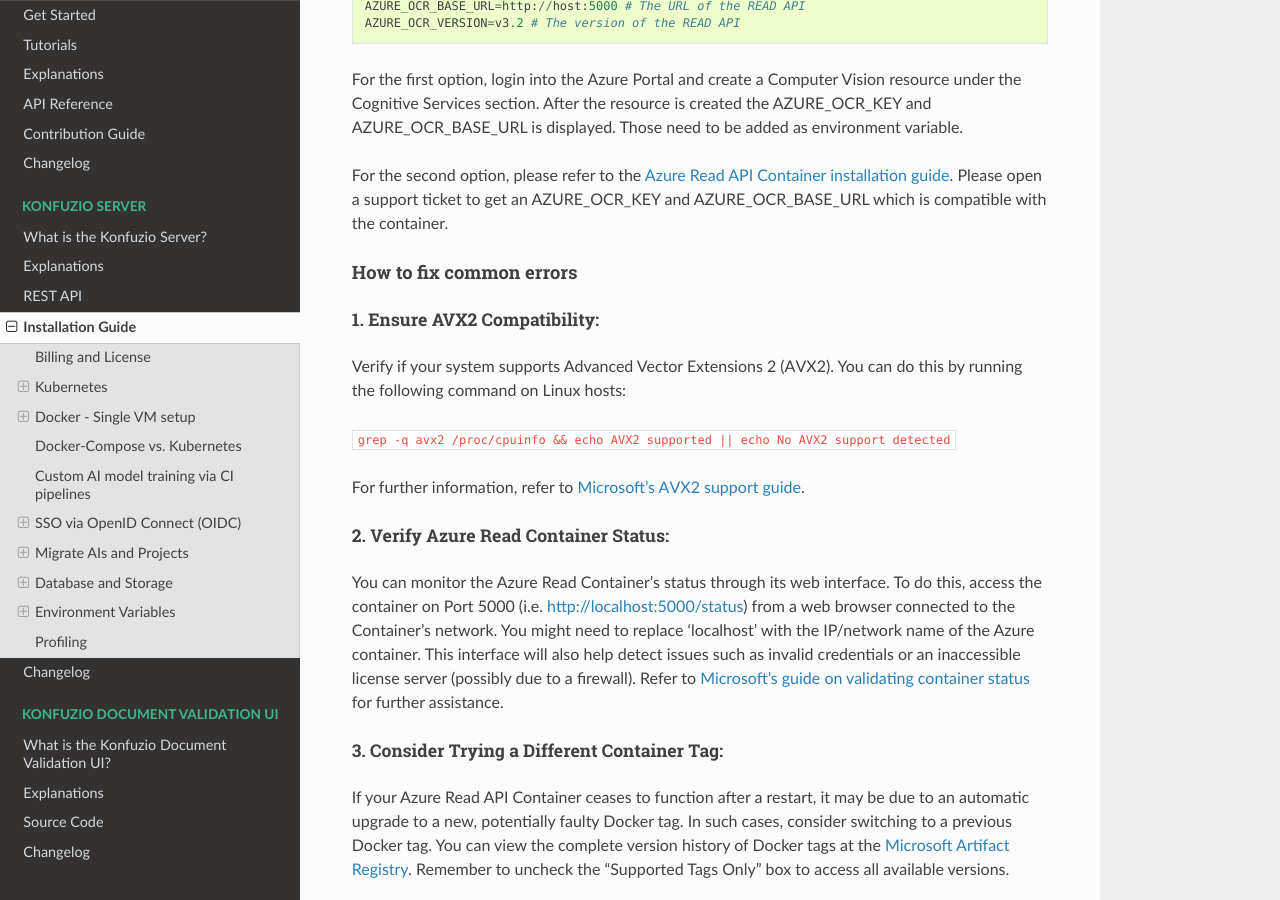
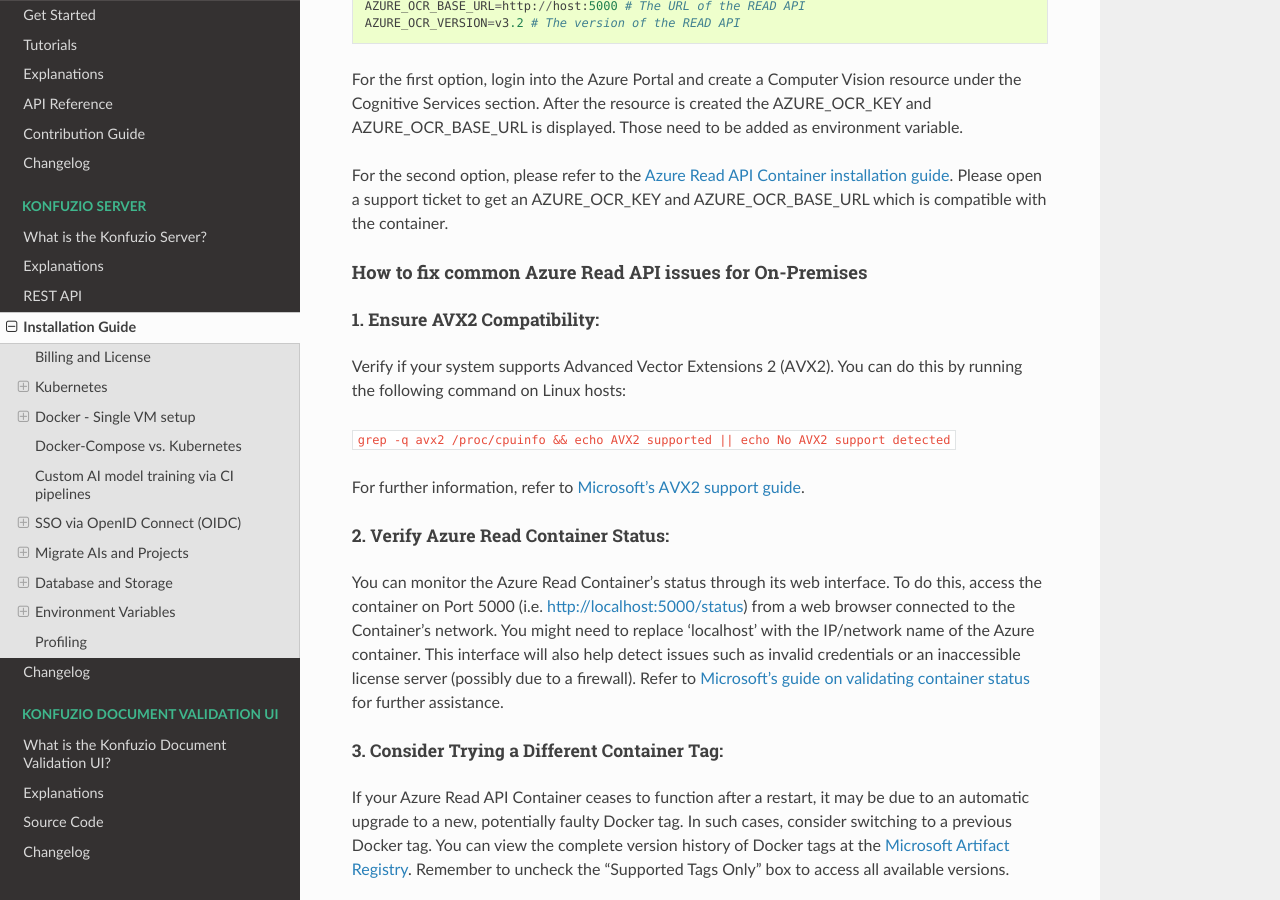
Before and after one commit to konfuzio-ai/konfuzio-sdk, a Sphinx documentation site: the page built from docs/web/on_premises.md, in a window 1280 px wide and 900 px high, scrolled down 11860 px. Built offline with Sphinx 7.4.7 and the Read the Docs theme 2.0.0, drawn with Linux system fonts in a browser that asks for light colours; pages that are not in the unit, such as notebooks, are missing from menus; a script that is not in the unit is left out.

Commit message:
Fix formatting.

```diff
--- a/docs/web/on_premises.md
+++ b/docs/web/on_premises.md
@@ -503,7 +503,7 @@
 For the second option, please refer to the [Azure Read API Container installation guide](https://docs.microsoft.com/en-us/azure/cognitive-services/computer-vision/computer-vision-how-to-install-containers?tabs=version-3-2).
 Please open a support ticket to get an AZURE_OCR_KEY and AZURE_OCR_BASE_URL which is compatible with the container.
 
-#### How to fix common errors
+#### How to fix common Azure Read API issues for On-Premises
 
 ##### 1. Ensure AVX2 Compatibility:
 
```
